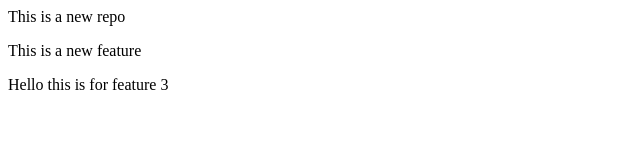
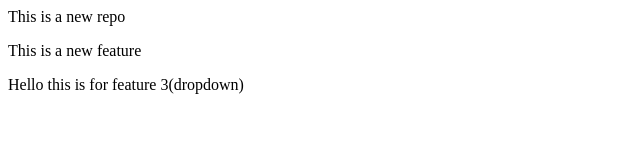
Before and after one commit to rahul123singh/LocalRepo, a plain HTML site: page index.html in a window 1280 px wide. Shown: the whole page, without its empty margins (0-640 px from the left). Drawn offline with Linux system fonts and the light colour scheme.

```diff
--- a/index.html
+++ b/index.html
@@ -1,3 +1,3 @@
 <p>This is a  new repo</p>
 <P>This is a new feature</P>
-<P>Hello this is for feature 3</P>
+<P>Hello this is for feature 3(dropdown)</P>
```
